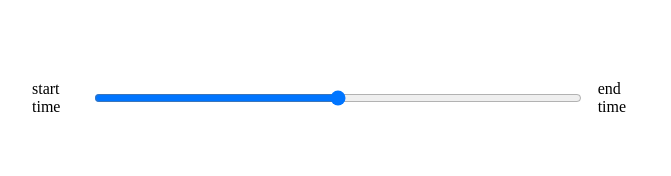
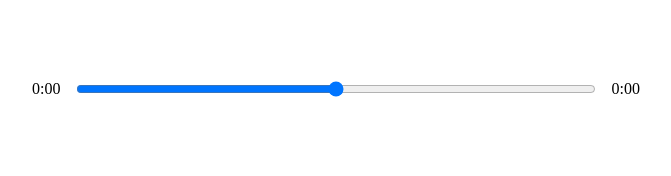
Before and after one commit to MdTasib/Music-player, a React (Create React App) app: page / in a window 1280 px wide. Shown: the part 416-592 px from the top of the page, without its empty margins (304-975 px from the left). Built offline with nearby package versions, Linux system fonts and the light colour scheme.

Commit message:
9.Update Time

```diff
--- a/src/components/Player.jsx
+++ b/src/components/Player.jsx
@@ -1,10 +1,27 @@
-import React, { useRef } from 'react';
+import React, { useRef, useState } from 'react';
 import { faAngleLeft, faAngleRight, faPlay } from '@fortawesome/free-solid-svg-icons';
 import { FontAwesomeIcon } from '@fortawesome/react-fontawesome';
 
 function Player({currentSong: {audio}, isPlaying, setIsPlaying}) {
+    const [songInfo, setSongInfo] = useState({
+        duration: null,
+        currentTime: null,
+    });
     const audioRef = useRef(null);
 
+    //  GET PLAYER TIME
+    const playTimeHandler = e => {
+        const duration = e.target.duration;
+        const currentTime = e.target.currentTime;
+        setSongInfo({...songInfo, duration, currentTime});
+    };
+
+    // TIME FORMAT FUNCTION
+    const getTime = time => {
+        return Math.floor(time/60) + ":" + ("0" + Math.floor(time%60)).slice(-2);
+    }
+
+    // TOGGLE PLAY BUTTON (PLAY / PAUSE);
     const playSongHandler = () => {
         if(isPlaying){
             audioRef.current.pause();
@@ -18,16 +35,16 @@
     return (
         <div className='player'>
             <div className="time-control">
-                <p>start time</p>
+                <p>{getTime(songInfo.currentTime)}</p>
                 <input type="range" />
-                <p>end time</p>
+                <p>{getTime(songInfo.duration)}</p>
             </div>
             <div className="play-control">
                 <FontAwesomeIcon className='skip-back' size='2x' icon={faAngleLeft} />
                 <FontAwesomeIcon onClick={playSongHandler} className='play' size='2x' icon={faPlay} />
                 <FontAwesomeIcon className='skib-forward' size='2x' icon={faAngleRight} />
             </div>
-            <audio ref={audioRef} src={audio}></audio>
+            <audio onTimeUpdate={playTimeHandler} onLoadedMetadata={playTimeHandler} ref={audioRef} src={audio}></audio>
         </div>
     );
 }
```
